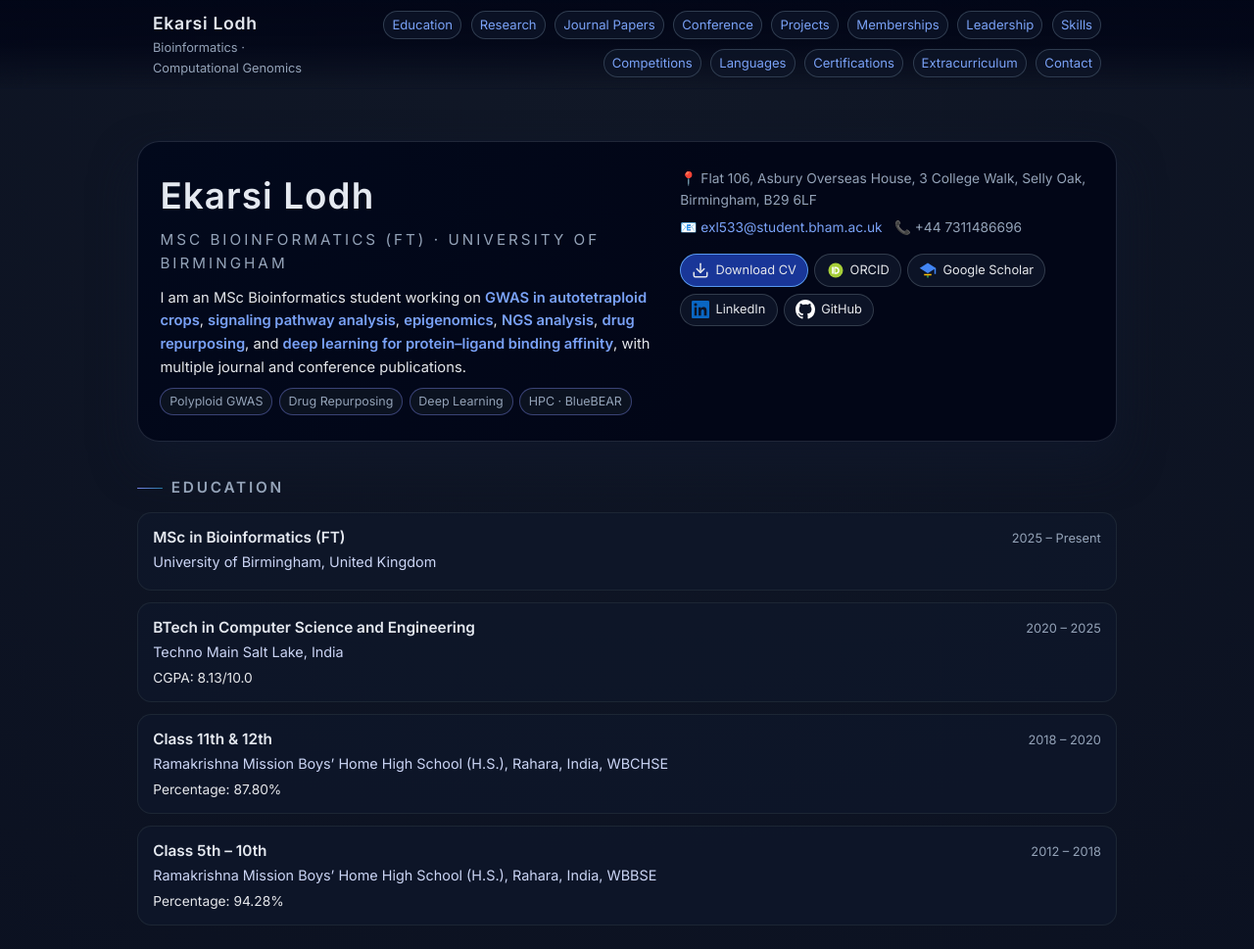
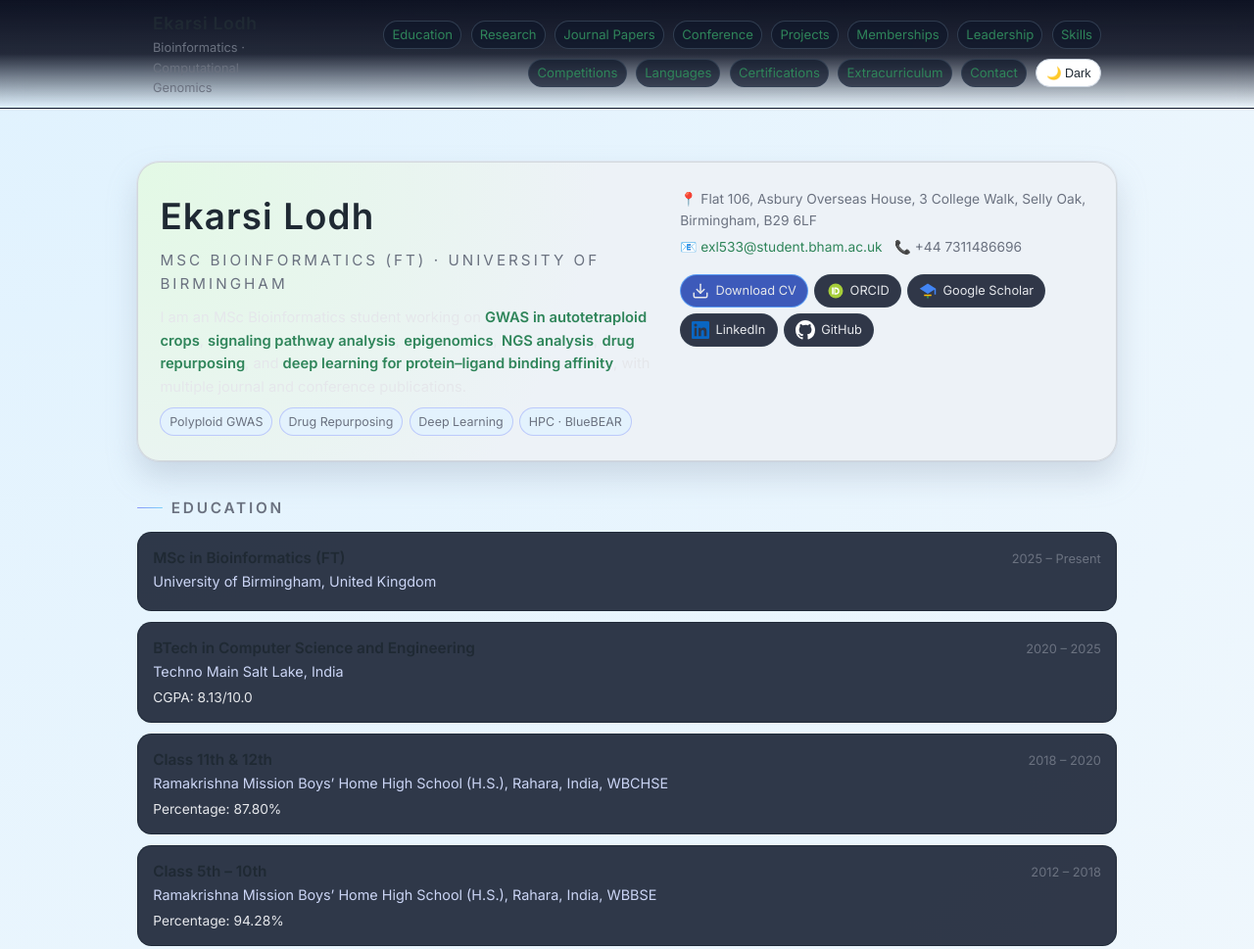
Before and after one commit to ekarsilodh/ekarsi-cv, a plain HTML site: page index.html in a window 1280 px wide. Shown: the top 969 px of the page at 98% size. Drawn offline with Linux system fonts and the light colour scheme.

Commit message:
Update index.html

```diff
--- a/index.html
+++ b/index.html
@@ -1,5 +1,5 @@
 <!DOCTYPE html>
-<html lang="en">
+<html lang="en" data-theme="dark">
 <head>
   <!-- Basic metadata -->
   <meta charset="UTF-8" />
@@ -25,6 +25,7 @@
 
   <style>
     /* ========== COLOUR PALETTE ========== */
+    /* Default: dark (your existing look) */
     :root {
       --bg: #020617;
       --bg-alt: #02091c;
@@ -35,6 +36,19 @@
       --muted: #94a3b8;
       --border: #1f2937;
       --chip: #0b1220;
+    }
+
+    /* Nature pastel light theme */
+    :root[data-theme="light"] {
+      --bg: #f8fafc;
+      --bg-alt: #edf2f7;
+      --card: #ffffff;
+      --accent: #2f855a;      /* leaf green */
+      --accent-soft: #c6f6d5; /* pale green wash */
+      --text: #1f2933;
+      --muted: #6b7280;
+      --border: #d1d5db;
+      --chip: #e3f2fd;
     }
 
     /* Global reset */
@@ -49,6 +63,13 @@
       background: radial-gradient(circle at top, #111827 0, #020617 55%);
       color: var(--text);
       line-height: 1.6;
+    }
+
+    /* Light-mode page background */
+    html[data-theme="light"] body {
+      background:
+        radial-gradient(circle at top left, #e0f2fe 0, #f8fafc 45%),
+        radial-gradient(circle at bottom right, #ede9fe 0, #f8fafc 55%);
     }
 
     a {
@@ -124,6 +145,32 @@
       justify-content: flex-end;
     }
 
+    /* Dark/Light toggle button in nav */
+    .theme-toggle {
+      border: 1px solid rgba(148, 163, 184, 0.7);
+      background: rgba(15, 23, 42, 0.85);
+      color: #e5e9f0;
+      border-radius: 999px;
+      padding: 0.18rem 0.6rem;
+      font-size: 0.78rem;
+      display: inline-flex;
+      align-items: center;
+      gap: 0.3rem;
+      cursor: pointer;
+      white-space: nowrap;
+    }
+
+    .theme-toggle:hover {
+      filter: brightness(1.05);
+    }
+
+    /* In light mode, invert it slightly so it doesn’t feel heavy */
+    html[data-theme="light"] .theme-toggle {
+      background: #ffffff;
+      color: #1f2933;
+      border-color: #cbd5e1;
+    }
+
     .nav-links a {
       padding: 0.2rem 0.5rem;
       border-radius: 999px;
@@ -152,6 +199,17 @@
       display: grid;
       grid-template-columns: minmax(0, 2.4fr) minmax(0, 2fr);
       gap: 1.5rem;
+    }
+
+    /* Light-mode hero: soft nature pastel */
+    html[data-theme="light"] .hero {
+      background:
+        radial-gradient(circle at top left, #e3f9e5 0, #edf2f7 45%),
+        radial-gradient(circle at bottom right, #e0f2fe 0, #edf2f7 55%);
+      border: 1px solid rgba(209, 213, 219, 0.9);
+      box-shadow:
+        0 16px 30px rgba(148, 163, 184, 0.35),
+        0 0 0 1px rgba(226, 232, 240, 0.9);
     }
 
     @media (max-width: 768px) {
@@ -401,7 +459,13 @@
       <a href="#certifications">Certifications</a>
       <a href="#extracurriculum">Extracurriculum</a>
       <a href="#contact">Contact</a>
+
+      <!-- Theme toggle -->
+      <button class="theme-toggle" type="button" aria-label="Toggle color mode">
+        🌙 Dark
+      </button>
     </nav>
+
   </div>
 </header>
 
@@ -1061,5 +1125,49 @@
   </section>
 
 </main>
+
+    <script>
+    (function () {
+      const root = document.documentElement;
+      const toggleBtn = document.querySelector(".theme-toggle");
+
+      // Initialise from localStorage or system preference
+      const storedTheme = window.localStorage.getItem("theme");
+      const prefersDark = window.matchMedia &&
+        window.matchMedia("(prefers-color-scheme: dark)").matches;
+
+      if (storedTheme === "light" || storedTheme === "dark") {
+        root.setAttribute("data-theme", storedTheme);
+      } else if (prefersDark) {
+        root.setAttribute("data-theme", "dark");
+      } else {
+        root.setAttribute("data-theme", "light");
+      }
+
+      function updateToggleLabel(theme) {
+        if (!toggleBtn) return;
+        // Show the *other* mode as the action (e.g. "Light" if you’re currently dark)
+        if (theme === "light") {
+          toggleBtn.textContent = "🌙 Dark";
+        } else {
+          toggleBtn.textContent = "☀️ Light";
+        }
+      }
+
+      const currentTheme = root.getAttribute("data-theme") || "dark";
+      updateToggleLabel(currentTheme);
+
+      if (toggleBtn) {
+        toggleBtn.addEventListener("click", () => {
+          const current = root.getAttribute("data-theme") === "light" ? "light" : "dark";
+          const next = current === "light" ? "dark" : "light";
+          root.setAttribute("data-theme", next);
+          window.localStorage.setItem("theme", next);
+          updateToggleLabel(next);
+        });
+      }
+    })();
+  </script>
+
 </body>
 </html>
```
